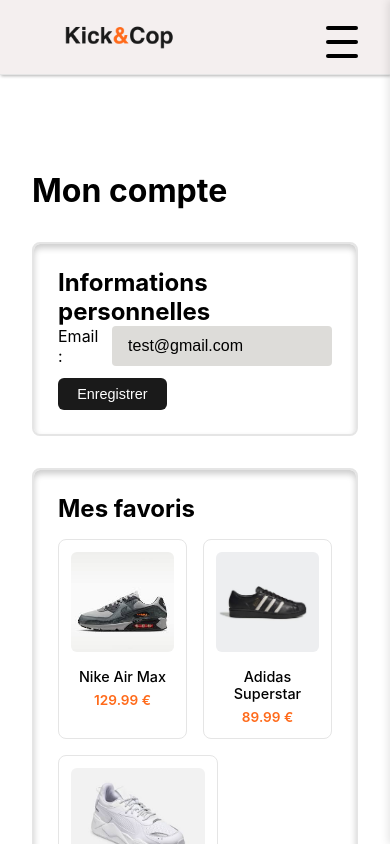
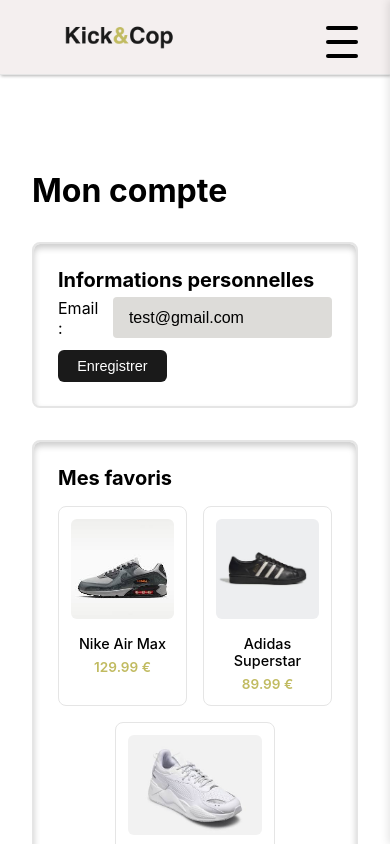
Before and after one commit to Clement-Dev60/Kicks_and_Cop, a React (Create React App) app: page /account in a window 390 px wide. Shown: the top 844 px of the page. Built offline with nearby package versions, Linux system fonts and the light colour scheme.

Commit message:
fix: correctif color site

```diff
--- a/src/Components/Navbar/Navbar.js
+++ b/src/Components/Navbar/Navbar.js
@@ -1,5 +1,5 @@
 import { Link } from 'react-router-dom';
-import logo from '../../Assets/Img/kick_and_cop_logo_simple.png';
+import logo from '../../Assets/Img/kick_and_cop_logo_simple_gold.png';
 import './Navbar.css'
 import { IoHeartOutline, IoPersonOutline } from 'react-icons/io5'
 import BurgerMenu from '../BurgerMenu/BurgerMenu';
--- a/src/Views/Account/Account.css
+++ b/src/Views/Account/Account.css
@@ -14,6 +14,7 @@
 }
 
 .mail {
+	margin-top: 2%;
 	display: flex;
 	justify-content: center;
 	align-items: center;
@@ -21,11 +22,16 @@
 
 .email {
 	height: 20%;
-	margin-left: 5%;
+	margin-left: 2%;
 	border-radius: 4px;
 	border: none;
 	font-size: 16px;
 	background-color: #dddcd9;
+	width: 50%;
+}
+
+.email:focus {
+	outline: 2px solid #c1bb61;
 }
 
 .save-btn {
@@ -41,7 +47,7 @@
 }
 
 .save-btn:hover:not(:disabled) {
-	background-color: #ff6a1a;
+	background-color: #c1bb61;
 }
 
 .save-btn:disabled {
@@ -64,6 +70,7 @@
 
 .favoris-preview {
 	display: flex;
+	justify-content: center;
 	gap: 1rem;
 	margin-top: 1rem;
 	flex-wrap: wrap;
@@ -95,7 +102,7 @@
 
 .favori-card span {
 	font-size: 0.85rem;
-	color: #ff6a1a;
+	color: #c1bb61;
 	font-weight: 600;
 }
 
@@ -112,5 +119,17 @@
 }
 
 .see-all-btn:hover {
-	background-color: #ff6a1a;
+	background-color: #c1bb61;
 }
+
+@media (max-width: 640px) {
+	h2 {
+		font-size: 20px;
+	}
+	.mail {
+		justify-content: left;
+	}
+	.email {
+		width: 80%;
+	}
+}
--- a/src/Views/Account/Account.js
+++ b/src/Views/Account/Account.js
@@ -80,6 +80,7 @@
                         <div className='mail'>
                             <p>Email : </p>
                             <input
+                                name='email'
                                 type='email'
                                 value={email}
                                 onChange={(e) => setEmail(e.target.value)}
```
Also changed, not shown: src/Assets/Img/kick_and_cop_logo_simple_gold.png (added).
